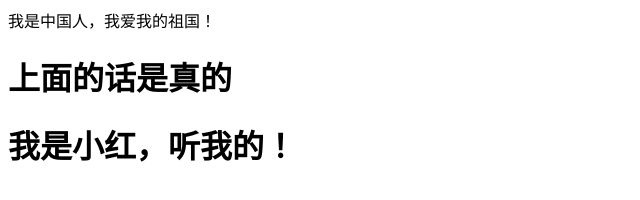
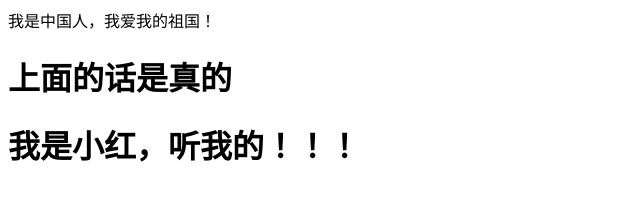
Before and after one commit to bqhddd/test, a plain HTML site: page index.html in a window 1280 px wide. Shown: the full height of the page, 0-640 px from the left. Drawn offline with Linux system fonts and the light colour scheme.

Commit message:
xiaohong test1

```diff
--- a/index.html
+++ b/index.html
@@ -9,6 +9,6 @@
 			我是中国人，我爱我的祖国！
 		</div>
 		<h1>上面的话是真的</h1>
-		<h1>我是小红，听我的！</h1>
+		<h1>我是小红，听我的！！！</h1>
 	</body>
 </html>
```
